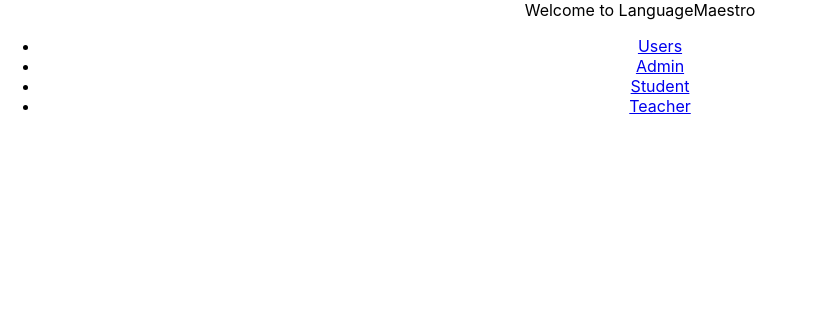
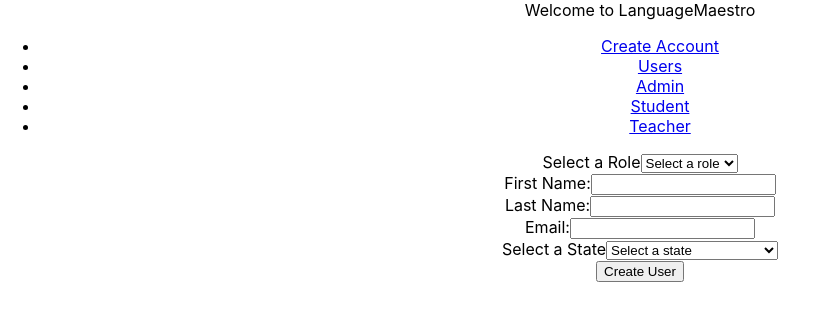
Before and after one commit to musicApprentice/PerfectPronounce, a React (Create React App) app: page /createAccount in a window 1280 px wide. Shown: the top 320 px of the page, without its empty margins (0-818 px from the left). Built offline with nearby package versions, Linux system fonts and the light colour scheme.

Commit message:
schoolDropDown and createUser.js added

```diff
--- a/package.json
+++ b/package.json
@@ -6,6 +6,8 @@
     "@testing-library/jest-dom": "^5.17.0",
     "@testing-library/react": "^13.4.0",
     "@testing-library/user-event": "^13.5.0",
+    "file-saver": "^2.0.5",
+    "json2csv": "^6.0.0-alpha.2",
     "react": "^18.3.1",
     "react-dom": "^18.3.1",
     "react-router-dom": "^6.24.0",
--- a/src/App.js
+++ b/src/App.js
@@ -1,6 +1,8 @@
 import React from "react";
 import './App.css';
 import UserList from "./components/universal/userList/UserList"
+import CreateUser from "./components/universal/createAccount/createUser"
+
 import AdminLayout from "./components/admin/adminLayout"
 import StudentLayout from "./components/student/studentLayout"
 import TeacherLayout from "./components/teacher/teacherLayout"
@@ -22,21 +24,25 @@ function App() {
         <nav>
           <ul>
             <li>
+              <Link to="/createAccount">Create Account</Link>
+            </li>
+            <li>
               <Link to="/users">Users</Link>
             </li>
             <li>
-            <Link to="/admin">Admin</Link>
+              <Link to="/admin">Admin</Link>
             </li>
             <li>
-            <Link to="/student">Student</Link>
+              <Link to="/student">Student</Link>
             </li>
             <li>
-            <Link to="/teacher">Teacher</Link>
+             <Link to="/teacher">Teacher</Link>
             </li>
           </ul>
         </nav>
 
         <Routes>
+          <Route path="/createAccount" element={<CreateUser />} />
           <Route path="/users" element={<UserList />} />
           <Route path="/admin" element={<AdminLayout />} />
           <Route path="/student" element={<StudentLayout />} />
--- /dev/null
+++ b/src/components/universal/createAccount/createUser.js
@@ -0,0 +1,67 @@
+// CreateUser.js
+import React, { useState } from 'react';
+import SchoolDropdown from './schoolDropdown';
+
+const CreateUser = () => {
+  const [firstName, setFirstName] = useState('');
+  const [lastName, setLastName] = useState('');
+  const [email, setEmail] = useState('');
+  const [selectedSchool, setSelectedSchool] = useState('');
+  const [role, setRole] = useState('');
+
+  const handleSubmit = (event) => {
+    event.preventDefault();
+    // Handle form submission logic here
+    console.log('User created:', { firstName, lastName, role, email, selectedSchool });
+  };
+
+  const handleRoleChange = (event) => {
+    setRole(event.target.value);
+  };
+
+  return (
+    <form onSubmit={handleSubmit}>
+       <div>
+        <label htmlFor="roles">Select a Role</label>
+        <select id="roles" value={role} onChange={handleRoleChange}>
+            <option value="" disabled>Select a role</option>
+            <option value="Admin">Admin</option>
+            <option value="Student">Student</option>
+            <option value="Teacher">Teacher</option>
+        </select>
+     </div>
+      <div>
+        <label htmlFor="firstName">First Name:</label>
+        <input
+          type="text"
+          id="firstName"
+          value={firstName}
+          onChange={(e) => setFirstName(e.target.value)}
+        />
+      </div>
+      <div>
+        <label htmlFor="lastName">Last Name:</label>
+        <input
+          type="text"
+          id="lastName"
+          value={lastName}
+          onChange={(e) => setLastName(e.target.value)}
+        />
+      </div>
+      <div>
+        <label htmlFor="email">Email:</label>
+        <input
+          type="email"
+          id="email"
+          value={email}
+          onChange={(e) => setEmail(e.target.value)}
+        />
+      </div>
+      <SchoolDropdown selectedSchool={selectedSchool} setSelectedSchool={setSelectedSchool} />
+
+      <button type="submit">Create User</button>
+    </form>
+  );
+};
+
+export default CreateUser;
--- /dev/null
+++ b/src/components/universal/createAccount/schoolDropdown.js
@@ -0,0 +1,161 @@
+import React, { useState, useEffect } from 'react';
+
+const states = [
+  { name: 'Alabama', code: 'AL' },
+  { name: 'Alaska', code: 'AK' },
+  { name: 'Arizona', code: 'AZ' },
+  { name: 'Arkansas', code: 'AR' },
+  { name: 'California', code: 'CA' },
+  { name: 'Colorado', code: 'CO' },
+  { name: 'Connecticut', code: 'CT' },
+  { name: 'Delaware', code: 'DE' },
+  { name: 'Florida', code: 'FL' },
+  { name: 'Georgia', code: 'GA' },
+  { name: 'Hawaii', code: 'HI' },
+  { name: 'Idaho', code: 'ID' },
+  { name: 'Illinois', code: 'IL' },
+  { name: 'Indiana', code: 'IN' },
+  { name: 'Iowa', code: 'IA' },
+  { name: 'Kansas', code: 'KS' },
+  { name: 'Kentucky', code: 'KY' },
+  { name: 'Louisiana', code: 'LA' },
+  { name: 'Maine', code: 'ME' },
+  { name: 'Maryland', code: 'MD' },
+  { name: 'Massachusetts', code: 'MA' },
+  { name: 'Michigan', code: 'MI' },
+  { name: 'Minnesota', code: 'MN' },
+  { name: 'Mississippi', code: 'MS' },
+  { name: 'Missouri', code: 'MO' },
+  { name: 'Montana', code: 'MT' },
+  { name: 'Nebraska', code: 'NE' },
+  { name: 'Nevada', code: 'NV' },
+  { name: 'New Hampshire', code: 'NH' },
+  { name: 'New Jersey', code: 'NJ' },
+  { name: 'New Mexico', code: 'NM' },
+  { name: 'New York', code: 'NY' },
+  { name: 'North Carolina', code: 'NC' },
+  { name: 'North Dakota', code: 'ND' },
+  { name: 'Ohio', code: 'OH' },
+  { name: 'Oklahoma', code: 'OK' },
+  { name: 'Oregon', code: 'OR' },
+  { name: 'Pennsylvania', code: 'PA' },
+  { name: 'Rhode Island', code: 'RI' },
+  { name: 'South Carolina', code: 'SC' },
+  { name: 'South Dakota', code: 'SD' },
+  { name: 'Tennessee', code: 'TN' },
+  { name: 'Texas', code: 'TX' },
+  { name: 'Utah', code: 'UT' },
+  { name: 'Vermont', code: 'VT' },
+  { name: 'Virginia', code: 'VA' },
+  { name: 'Washington', code: 'WA' },
+  { name: 'West Virginia', code: 'WV' },
+  { name: 'Wisconsin', code: 'WI' },
+  { name: 'Wyoming', code: 'WY' },
+  { name: 'District of Columbia', code: 'DC' },
+  { name: 'Puerto Rico', code: 'PR' },
+  { name: 'Guam', code: 'GU' },
+  { name: 'American Samoa', code: 'AS' },
+  { name: 'Northern Mariana Islands', code: 'MP' },
+  { name: 'U.S. Virgin Islands', code: 'VI' }
+];
+
+const SchoolDropdown = () => {
+  const [selectedState, setSelectedState] = useState('');
+  const [selectedSchool, setSelectedSchool] = useState('');
+  const [schools, setSchools] = useState([]);
+  const [loading, setLoading] = useState(false);
+
+  useEffect(() => {
+    if (selectedState) {
+      const fetchSchools = async () => {
+        setLoading(true);
+        const apiKey = 'ZTFF0PtCZDbzNaKfR3COQGsv9CE3uFbzdLo5gKrQ';
+        let allSchools = [];
+        let page = 0;
+        let fetchedAll = false;
+
+
+        //logic for fetching all schools for a specific state
+        while (!fetchedAll) {
+          const url = `https://api.data.gov/ed/collegescorecard/v1/schools?api_key=${apiKey}&fields=school.name&school.state=${selectedState}&page=${page}`;
+          try {
+            const response = await fetch(url);
+            const data = await response.json();
+
+            //concatenate results to allSchools if results exist and there are more results
+            if (data.results && data.results.length > 0) {
+              allSchools = [...allSchools, ...data.results];
+              page += 1;
+            } else {
+              fetchedAll = true;
+            }
+          } catch (error) {
+            console.error('Error fetching schools:', error);
+            fetchedAll = true;
+          }
+        }
+
+        //completion of fetching and setting of variables
+        setSchools(allSchools);
+        setLoading(false);
+      };
+
+      fetchSchools();
+    }
+  }, [selectedState]);
+  //when selectedState changes, useEffect logic is triggered
+
+
+  const handleStateChange = (event) => {
+    const state = event.target.value;
+    setSelectedState(state);
+    setSelectedSchool('');
+    setSchools([]);
+    //reset the selected school and list of schools
+
+  };
+
+  const handleSchoolChange = (event) => {
+    const school = event.target.value;
+    setSelectedSchool(school);
+  };
+
+  return (
+    <div>
+      <label htmlFor="states">Select a State</label>
+      <select id="states" value={selectedState} onChange={handleStateChange}>
+        {/* we attach an event handler, handleStateChange */}
+        <option value="" disabled>Select a state</option>
+        {/* disabled means that the default cannot be selected */}
+        {states.map((state, index) => (
+          <option key={index} value={state.code}>
+            {state.name}
+          </option>
+        ))}
+        {/* we concatenate all the states to the "Select a state"*/}
+      </select>
+
+    {/* Only if we have selected a state then */}
+      {selectedState && (
+        <div>
+          <label htmlFor="schools">Select a School</label>
+          {/* If we are still loading then say so otherwise */}
+          {loading ? (
+            <p>Loading schools...</p>
+          ) : (
+            <select id="schools" value={selectedSchool} onChange={handleSchoolChange}>
+              <option value="" disabled>Select a school</option>
+              {schools.map((school, index) => (
+                <option key={index} value={school['school.name']}>
+                  {school['school.name']}
+                </option>
+              ))}
+            </select>
+          )}
+        </div>
+      )}
+    </div>
+  );
+};
+
+export default SchoolDropdown;
--- a/src/components/universal/userList/UserList.css
+++ b/src/components/universal/userList/UserList.css
@@ -1,4 +1,4 @@
-/* UserList.css */
+UserList.css
 .container {
     max-width: 600px;
     margin: 0 auto;
--- a/src/components/universal/userList/UserList.js
+++ b/src/components/universal/userList/UserList.js
@@ -1,11 +1,11 @@
 import React, {useState, useEffect} from 'react'
-import './UserList.css'
+// import './UserList.css'
 const UserList = () => {
     //create states
     const [users, setUsers] = useState([]);
     const [name, setName] = useState([]);
     const [email, setEmail] = useState([]);
-    const [age, setAge] = useState([]);
+    const [school, setSchool] = useState([]);
 
     useEffect(() => {
         fetchUsers();
@@ -25,7 +25,7 @@ const UserList = () => {
     const handleAddUser = (e) => {
         e.preventDefault();
 
-        const newUser = {name, email, age};
+        const newUser = {name, email, school};
 
         fetch("http://localhost:3000/api/users", {
             method: "POST",
@@ -42,7 +42,7 @@ const UserList = () => {
             setUsers([...users, data]);
             setName('');
             setEmail('');
-            setAge('');
+            setSchool('');
 
         })
         .catch(error => console.error("Error adding user", error))
@@ -78,9 +78,9 @@ const UserList = () => {
                 required
                 />
                 <input
-                type = "number"
-                placeholder = "Age"
-                onChange = {(e) => setAge(e.target.value)}
+                type = "text"
+                placeholder = "School"
+                onChange = {(e) => setSchool(e.target.value)}
                 required
                 />
                 <button type = "submit"> Add New User </button>
```
Also changed, not shown: 1 other file (tests, documents, lock files or other folders).
